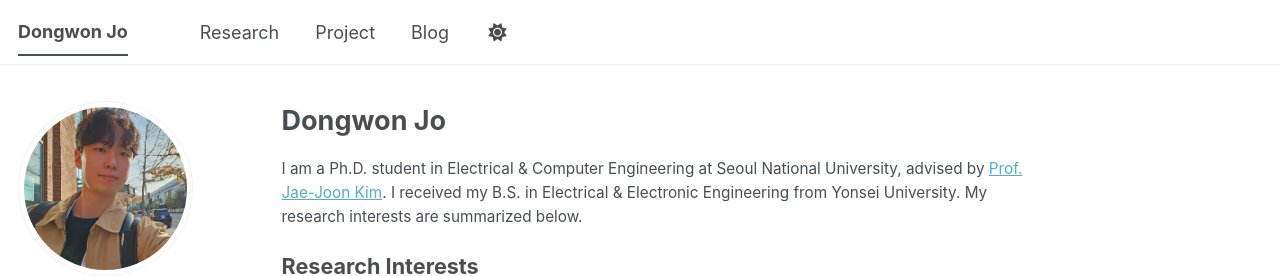
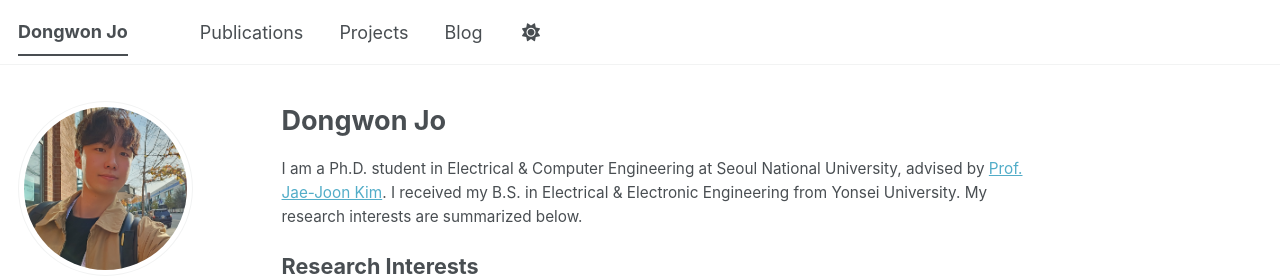
Before and after one commit to dongwonjo/dongwonjo.github.io, a Jekyll site: the page built from _pages/about.md, in a window 1280 px wide. Shown: the top 276 px of the page. Built offline with Jekyll 4.4.1, drawn with Linux system fonts in a browser that asks for light colours; some web fonts are replaced; a script bundle is joined from its source files by our own code; library files that are not in the unit come from our copies.

Commit message:
Update navigation.yml

```diff
--- a/_data/navigation.yml
+++ b/_data/navigation.yml
@@ -8,10 +8,10 @@
 #      Markdown formatted page while the second is generated using JSON.
 
 main:
-  - title: "Research"
+  - title: "Publications"
     url: /publications/
 
-  - title: "Project"
+  - title: "Projects"
     url: /portfolio/
 
   - title: "Blog"
```
